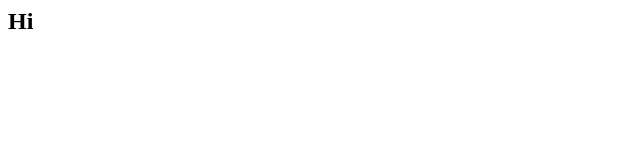
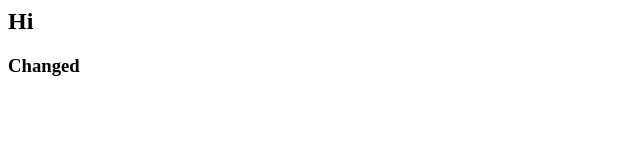
Before and after one commit to dinesh6767/hello-world, a plain HTML site: page index.html in a window 1280 px wide. Shown: the full height of the page, 0-640 px from the left. Drawn offline with Linux system fonts and the light colour scheme.

Commit message:
Update index.html

```diff
--- a/index.html
+++ b/index.html
@@ -1 +1,2 @@
 <h2>Hi</h2>
+<h3>Changed</h3>
```
